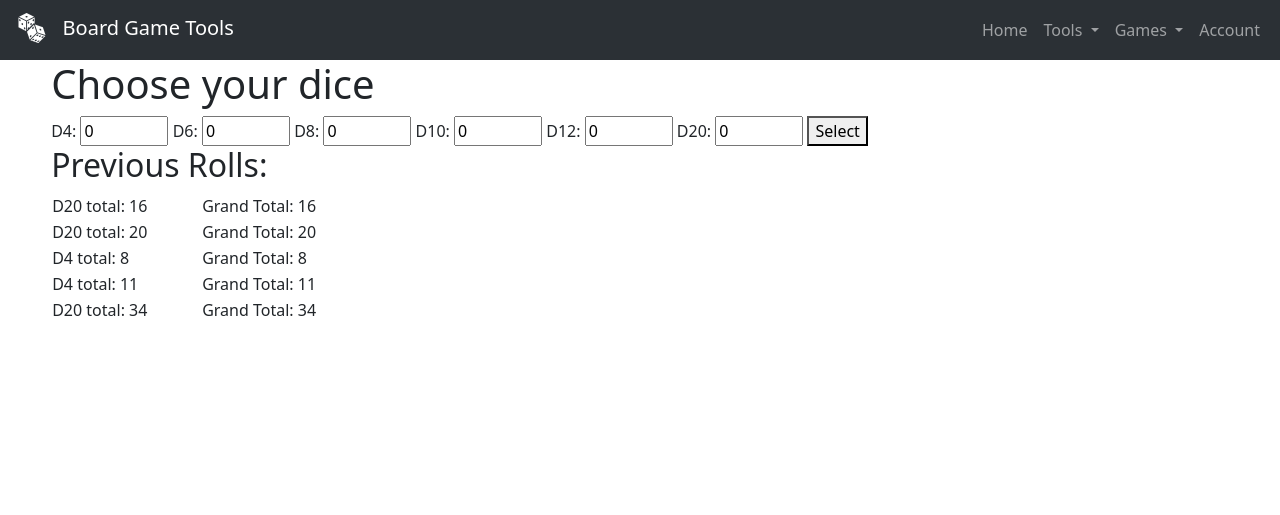
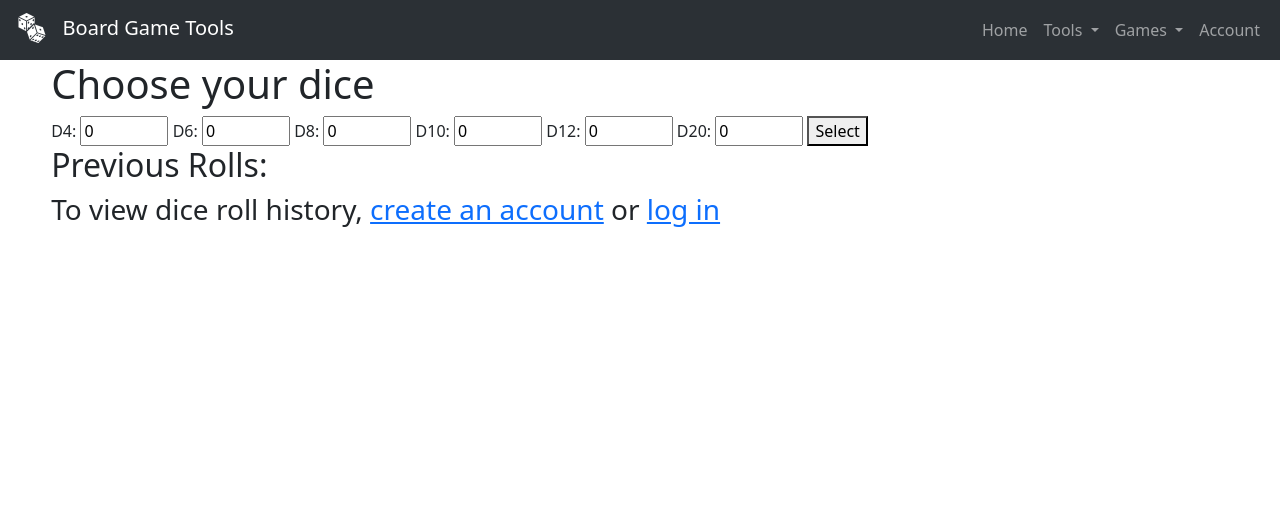
Before and after one commit to jjooee292/cs50-final-project, a Flask app: page /tools/dice in a window 1280 px wide. Shown: the top 515 px of the page. Run offline with Flask 3, Linux system fonts and the light colour scheme; some libraries are stand-ins or nearby versions.

Commit message:
Fixed dice history when no login

```diff
--- a/app.py
+++ b/app.py
@@ -114,9 +114,12 @@ def tools():
 
 @app.route("/tools/dice", methods=["GET", "POST"])
 def dice():
-    history = db.execute(
-        "SELECT * FROM dice_history ORDER BY id DESC LIMIT 5"
-    )
+    if session.get("user_id") is None:
+        history = None
+    else:
+        history = db.execute(
+            "SELECT * FROM dice_history WHERE user_id = ? ORDER BY id DESC LIMIT 5", session.get("user_id")
+        )
     if request.method == "POST":
         dice = {'D4': request.form.get("D4"), 'D6': request.form.get("D6"), 'D8': request.form.get("D8"), 'D10': request.form.get("D10"), 'D12': request.form.get("D12"),'D20': request.form.get("D20")}
         D4_results = []
@@ -155,9 +158,10 @@ def dice():
             roll = randint(1,20)
             D20_total += roll
             D20_results.append(translate_d20(roll))
-        db.execute(
-            "INSERT INTO dice_history (user_id, date_time, D4, D6, D8, D10, D12, D20) VALUES (?,?,?,?,?,?,?,?)", session["user_id"], datetime.now().strftime("%Y-%m-%d %H:%M:%S"), D4_total, D6_total, D8_total, D10_total, D12_total, D20_total
-        )
+        if session.get("user_id") is not None:
+            db.execute(
+                "INSERT INTO dice_history (user_id, date_time, D4, D6, D8, D10, D12, D20) VALUES (?,?,?,?,?,?,?,?)", session["user_id"], datetime.now().strftime("%Y-%m-%d %H:%M:%S"), D4_total, D6_total, D8_total, D10_total, D12_total, D20_total
+            )
         return render_template("dice-roll.html", D4 = D4_results, D6 = D6_results, D8 = D8_results, D10 = D10_results, D12 = D12_results, D20 = D20_results, D4_t = D4_total, D6_t = D6_total, D8_t = D8_total, D10_t = D10_total, D12_t = D12_total, D20_t = D20_total, history = history)
     else:
         return render_template("dice.html", history = history)
--- a/templates/dice-roll.html
+++ b/templates/dice-roll.html
@@ -75,6 +75,10 @@
         </div>
         <div>
             <h2>Previous Rolls:</h2>
+            <div>
+                {% if history == None %}
+                    <h3> To view dice roll history, <a href="/register">create an account</a> or <a href="/login">log in</a></h3>
+                {% else %}
                     <table>
                         {% for i in range(5) %}
                             <tr>
@@ -114,6 +118,8 @@
                             </tr>
                         {% endfor %}
                     </table>
+                {% endif %}
+            <div>
         </div>
     </div>
 {% endblock %}
--- a/templates/dice.html
+++ b/templates/dice.html
@@ -24,6 +24,10 @@
         </form>
         <div>
             <h2>Previous Rolls:</h2>
+            <div>
+                {% if history == None %}
+                    <h3> To view dice roll history, <a href="/register">create an account</a> or <a href="/login">log in</a></h3>
+                {% else %}
                     <table>
                         {% for i in range(5) %}
                             <tr>
@@ -63,6 +67,8 @@
                             </tr>
                         {% endfor %}
                     </table>
+                {% endif %}
+            </div>
         </div>
     </div>
 {% endblock %}
```
Also changed, not shown: boardgame.db. Lines whose indentation alone changed are shown as unchanged.
